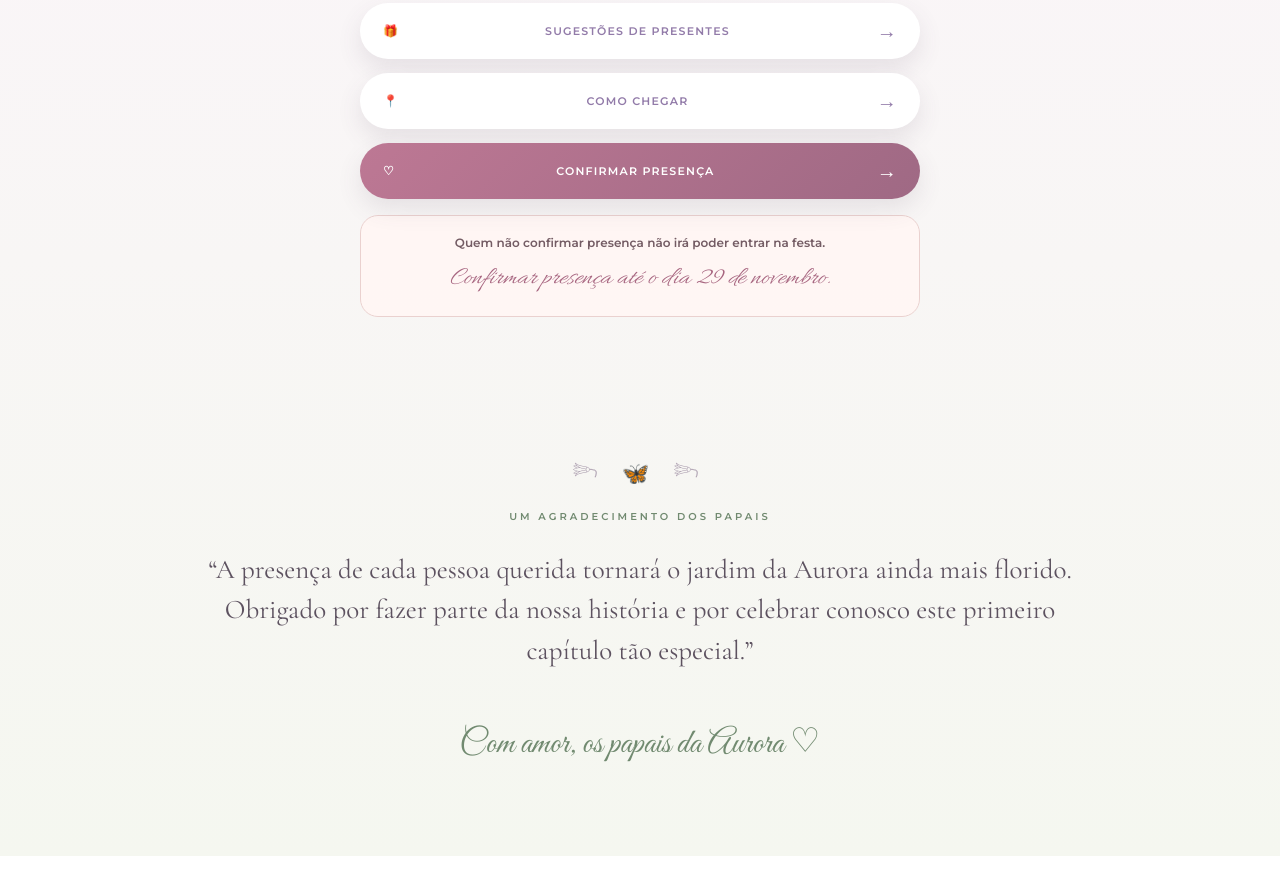
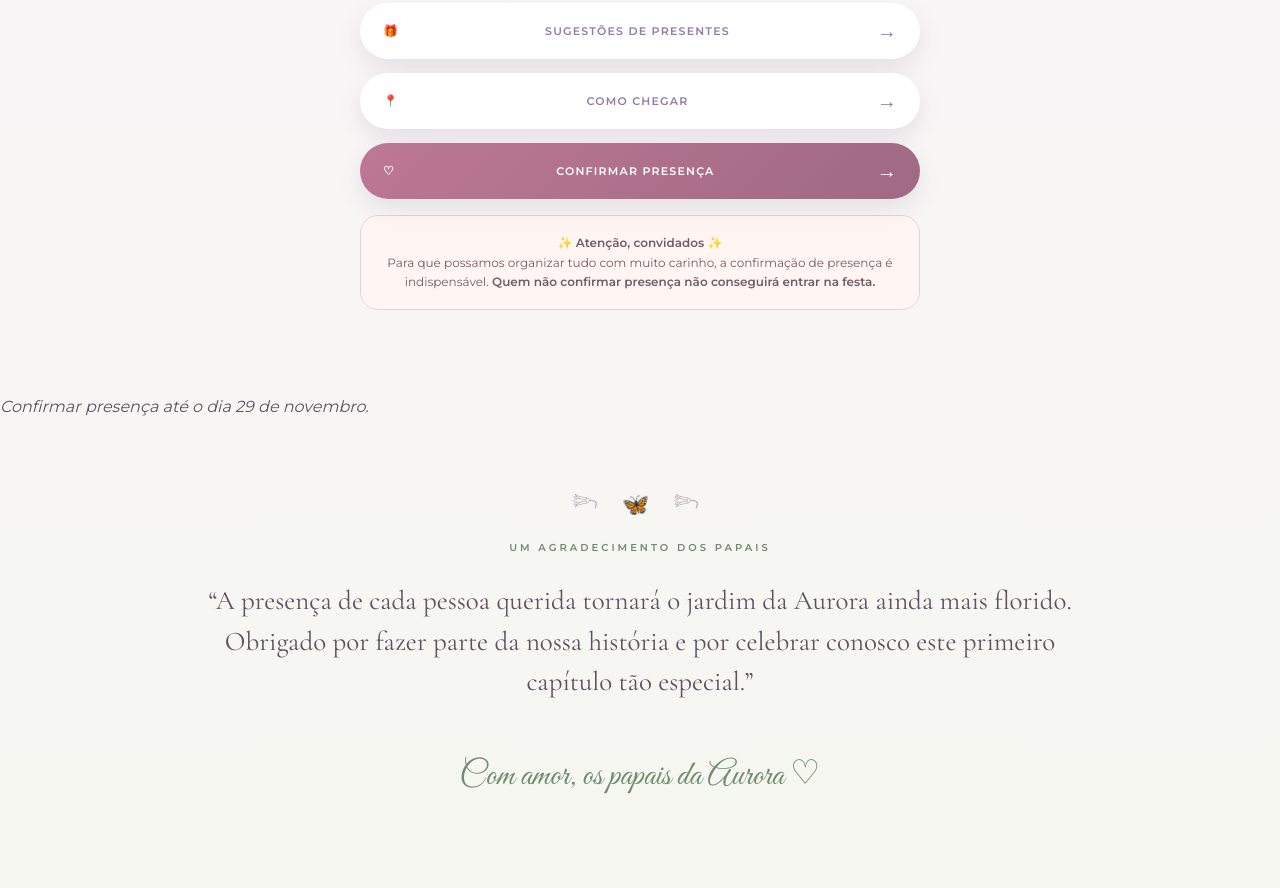
Before and after one commit to nataliaviana1505-crypto/Aurora, a plain HTML site: page index.html in a window 1280 px wide. Shown: the part 1358-2246 px from the top of the page. Before the commit the page ends 2214 px from the top, so only its background shows below. Drawn offline with nearby package versions, Linux system fonts and the light colour scheme.

Commit message:
Update index.html

```diff
--- a/index.html
+++ b/index.html
@@ -108,7 +108,12 @@ h1{margin:12px 0 0;font-family:'Allura',cursive;font-size:clamp(92px,17vw,155px)
     <a class="btn primary" href="https://wa.me/5531971444254?text=Ol%C3%A1!%20Quero%20confirmar%20minha%20presen%C3%A7a%20no%20anivers%C3%A1rio%20de%201%20ano%20da%20Aurora." target="_blank" rel="noopener">♡ <span>CONFIRMAR PRESENÇA</span><b>→</b></a>
   </div>
 
-  <div class="warning"><strong>Quem não confirmar presença não irá poder entrar na festa.</strong><br><em>Confirmar presença até o dia 29 de novembro.</em></div>
+  <div class="warning"
+
+
+ <div class="warning"><strong>✨ Atenção, convidados ✨</strong><br>
+  Para que possamos organizar tudo com muito carinho, a confirmação de presença é indispensável. <strong>Quem não confirmar presença não conseguirá entrar na festa.</strong></div>
+</section> <br><em>Confirmar presença até o dia 29 de novembro.</em></div>
 </section>
 
 <section class="parents">
```
